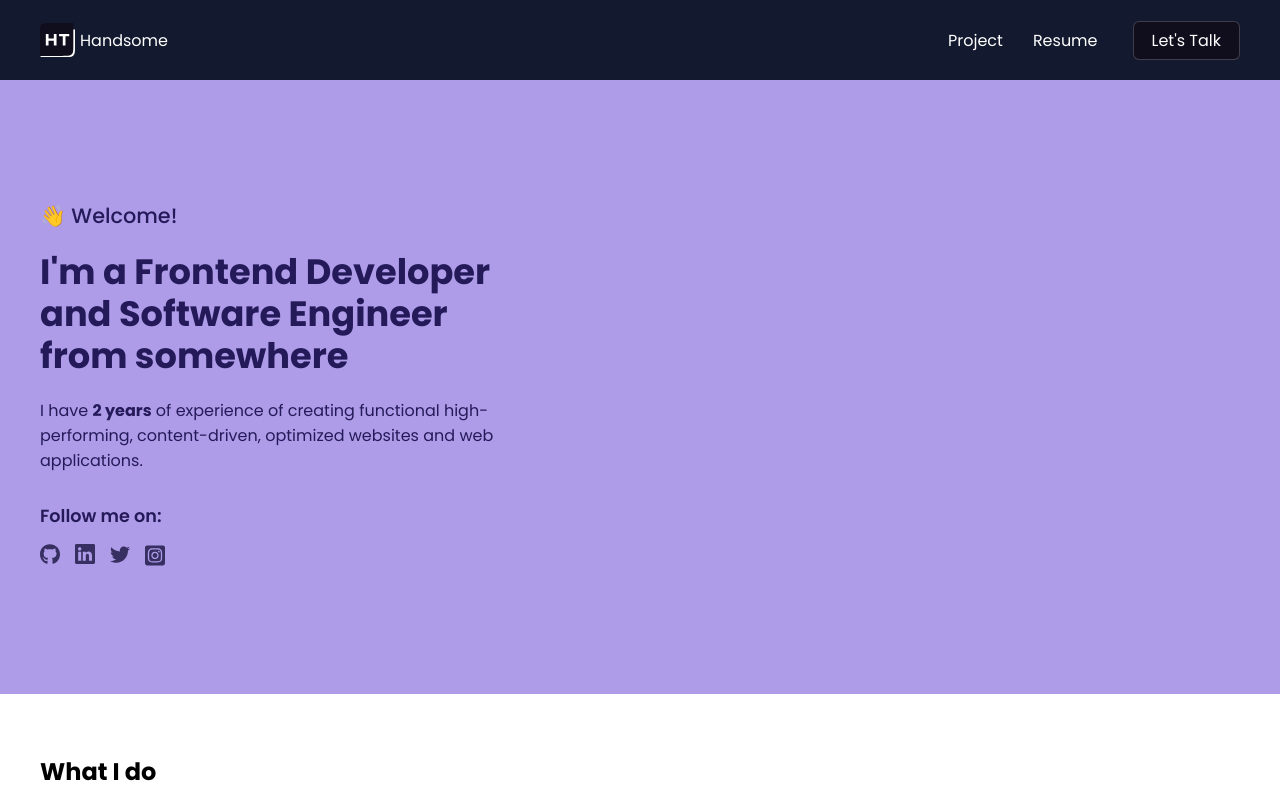
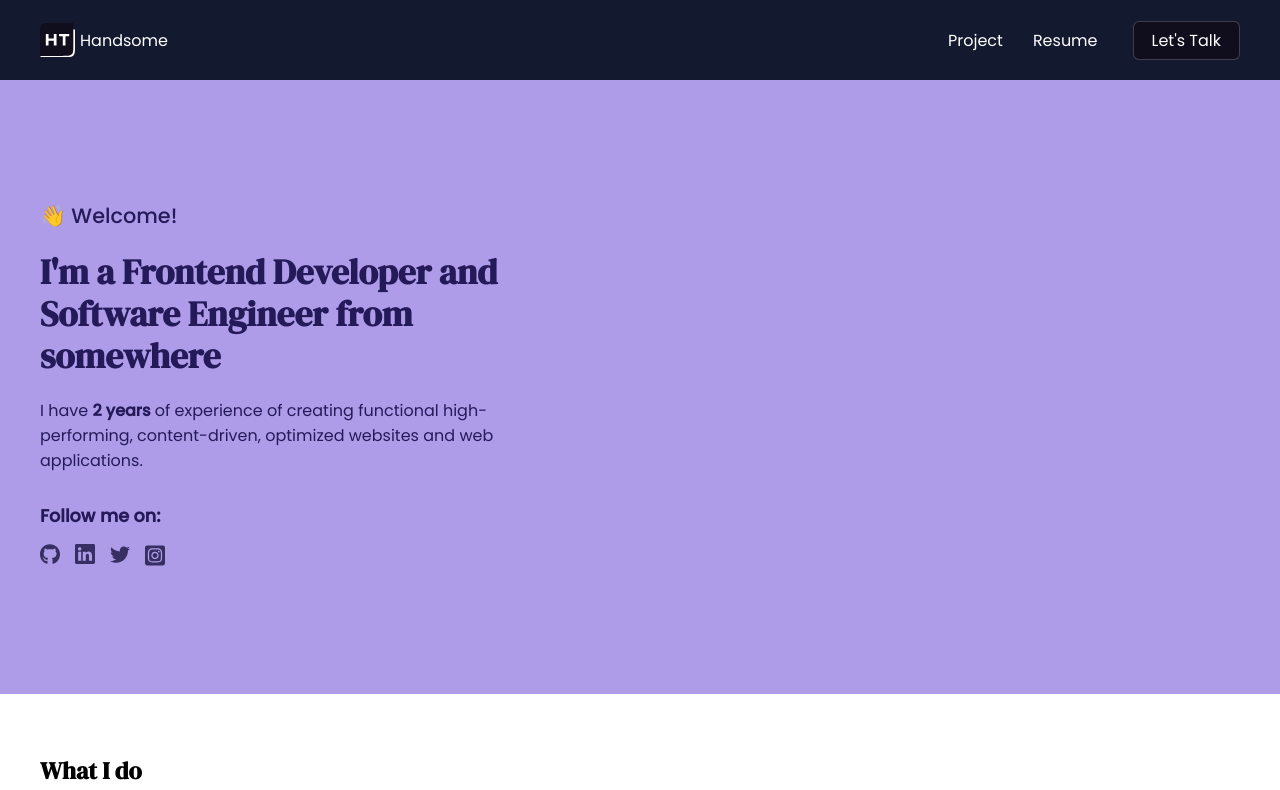
Before and after one commit to huzitaiwo/handsome, a React (Create React App) app: page / in a window 1280 px wide. Shown: the top 790 px of the page. Built offline with nearby package versions, Linux system fonts and the light colour scheme.

Commit message:
updated fonts

```diff
--- a/src/index.css
+++ b/src/index.css
@@ -1,4 +1,4 @@
-@import url("https://fonts.googleapis.com/css2?family=Poppins:wght@100;200;300;400;500;600;700;800;900&display=swap");
+@import url('https://fonts.googleapis.com/css2?family=DM+Serif+Display&family=Poppins:wght@400;500&display=swap');
 
 /* base styles */
 * {
@@ -6,5 +6,8 @@
   padding: 0;
   box-sizing: border-box;
   font-family: "Poppins", sans-serif;
-  outline-color: #2ba9cf;
 }
+
+h1,h2,h3,h4,h5,h6{
+  font-family: 'DM Serif Display', serif;
+}
--- a/src/pages/project/Project.js
+++ b/src/pages/project/Project.js
@@ -50,8 +50,6 @@ export default function Project() {
           {projects && projects.map(project => (
             <img key={project.id} src={project.image} alt="my movie website" />
           ))}
-          {/* <img src={myMovie} alt="my movie website" />
-          <img src={projectManagement} alt="project management web app" /> */}
         </div>
       </div>
     </div>
```
